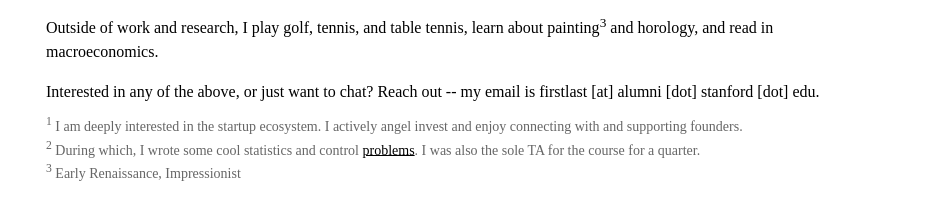
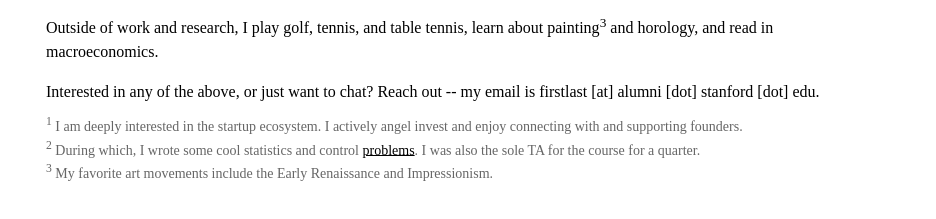
Before and after one commit to dannytse/dannytse.github.io, a plain HTML site: page index.html in a window 1280 px wide. Shown: the part 449-668 px from the top of the page, 344-1280 px from the left. Drawn offline with Linux system fonts and the light colour scheme; a web font is replaced by a local one.

```diff
--- a/index.html
+++ b/index.html
@@ -72,7 +72,7 @@
                 <p class="footnotes" style="font-size: 14px; color: #666; margin-top: 20px;">
                     <sup>1</sup> I am deeply interested in the startup ecosystem. I actively angel invest and enjoy connecting with and supporting founders.<br>
                     <sup>2</sup> During which, I wrote some cool statistics and control <a href="https://github.com/cvxgrp/cvxbook_additional_exercises/blob/main/additional_exercises.pdf" target="_blank" rel="noopener noreferrer">problems</a>. I was also the sole TA for the course for a quarter.<br>
-                    <sup>3</sup> Early Renaissance, Impressionist<br>
+                    <sup>3</sup> My favorite art movements include the Early Renaissance and Impressionism.<br>
                 </p>
             </div>
         </div>
```
